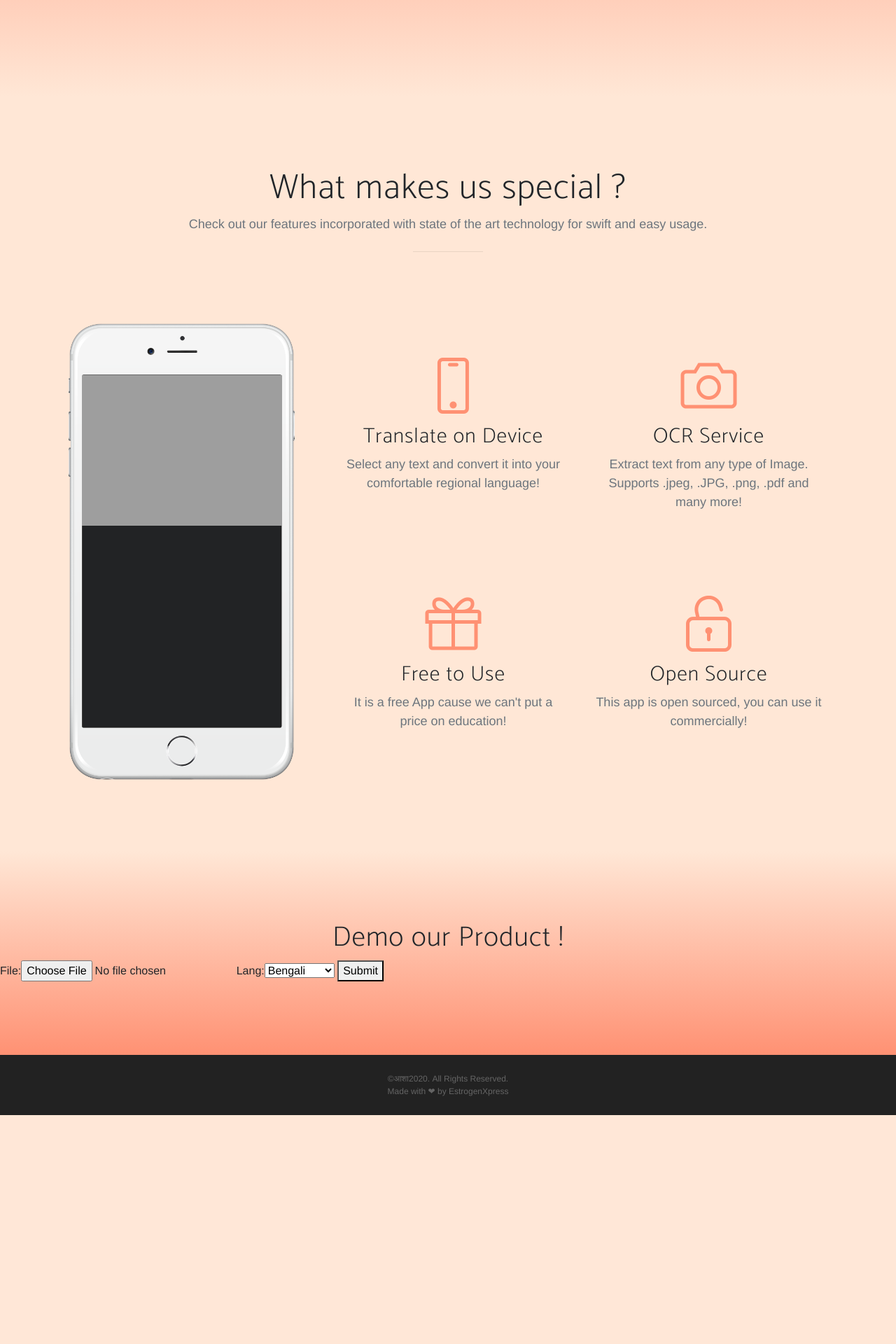
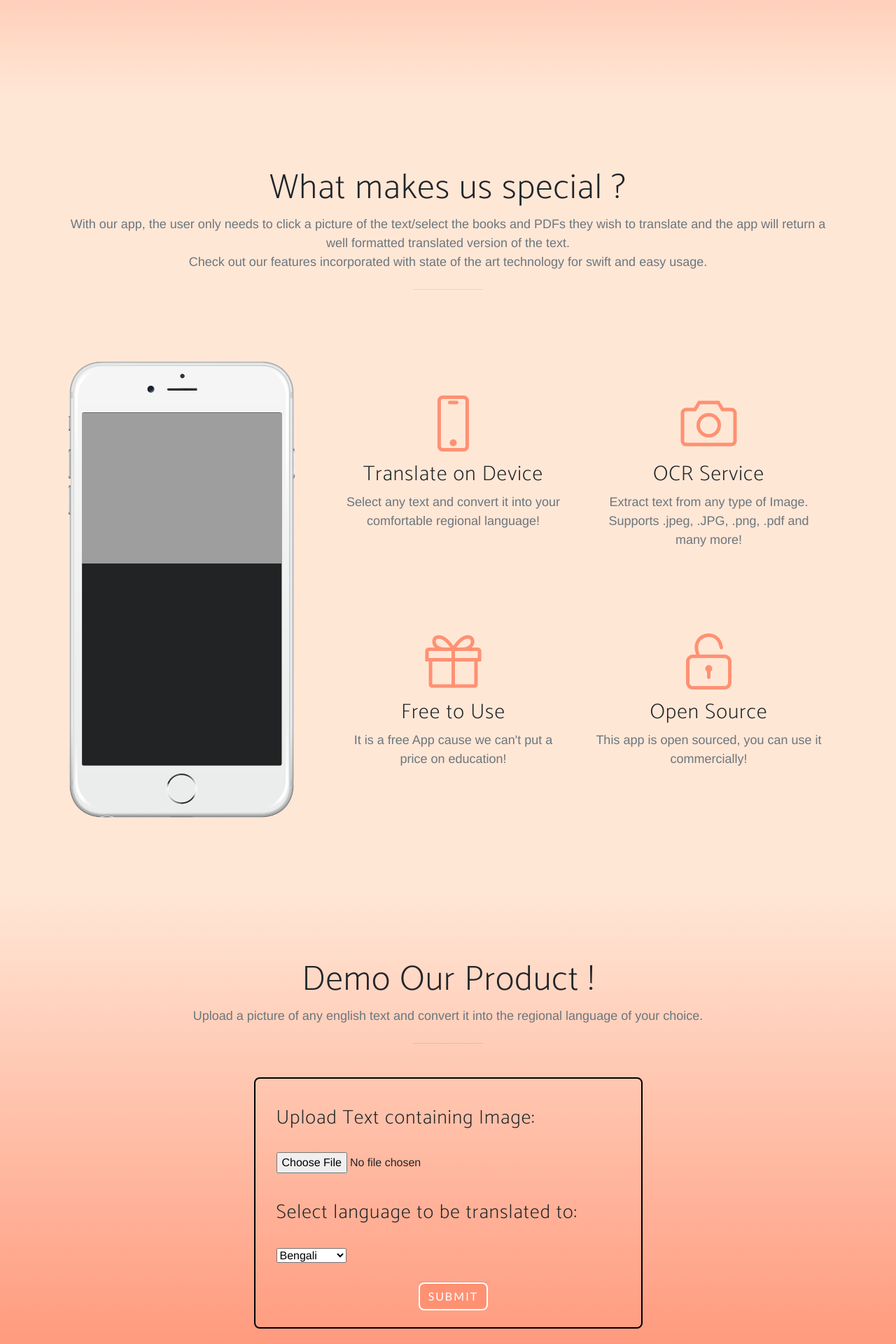
Before and after one commit to iishipatel/GHCICodeathon, a Django app: page / in a window 1280 px wide. Shown: the part 1160-3080 px from the top of the page at 70% size. Before the commit the page ends 2753 px from the top, so only its background shows below. Run offline with Django 3.2, Linux system fonts and the light colour scheme; some libraries are stand-ins or nearby versions; some web fonts are replaced; grey boxes are pictures that could not be loaded.

Commit message:
demo our product ui changes

```diff
--- a/aasha/app/templates/index.html
+++ b/aasha/app/templates/index.html
@@ -24,6 +24,27 @@
       font-weight: bold !important;
   }
 
+  .newbtn {
+      background-color: #ff9173;
+      font-size: 16px;
+      border-radius: 8px;
+      border: 2px solid white;
+      color:white;
+      transition-duration: 0.4s;
+  }
+
+  .newbtn:hover{
+      background-color: white;
+      color: black;
+      border: 2px solid black;
+  }
+
+  .enclosure{
+      border: 2px solid black;
+      border-radius: 8px;
+      padding-left: 30px;
+  }
+
     </style>
 </head>
 
@@ -45,7 +66,7 @@
             <div class="row h-100" style="text-align: center;">
                 <div class="col-lg-7 my-auto">
                     <div class="mx-auto header-content" style="text-align: justify;">
-                        <h1 class="mb-5" style="font-size: 33px;text-align: justify;"><br>Using technology to break one barrier at a time. This time we target the language barrier. Introducing आशा (Hope) - our proposed solution for quick language translation in the domain of academia. <strong>With our app, the user only needs to click a picture of the text/ select the books and PDFs&nbsp;they wish to translate and the app will return a well formatted translated version of the text.</strong><br><br></h1>
+                        <h1 class="mb-5" style="font-size: 33px;text-align: justify;"><br>Using technology to break one barrier at a time. This time we target the language barrier. Introducing आशा (Hope) - our proposed solution for quick language translation in the domain of academia.<br><br></h1>
                     </div>
                 </div>
                 <div class="col-lg-5 my-auto">
@@ -77,7 +98,7 @@
         <div class="container">
             <div class="section-heading text-center">
                 <h2>What makes us special ?</h2>
-                <p class="text-muted">Check out our features incorporated with state of the art technology for swift and easy usage.</p>
+                <p class="text-muted"> With our app, the user only needs to click a picture of the text/select the books and PDFs&nbsp;they wish to translate and the app will return a well formatted translated version of the text.<br>Check out our features incorporated with state of the art technology for swift and easy usage.</p>
                 <hr>
             </div>
             <div class="row">
@@ -124,13 +145,33 @@
         </div>
     </section>
     <section id='demo' style="background-color: #ffe7d6;background: linear-gradient(#ffe7d6,#ff9173);">
-        <h1 style="height: 48px;text-align: center;">Demo our Product !</h1>
-        <form method="post" enctype="multipart/form-data">
-            {% csrf_token %}
-            {{ form }}
-            <button type="submit" >Submit</button>
-        </form>
-
+        <div  class='container'>
+            <div class="section-heading text-center">
+                <h2>Demo Our Product !</h2>
+                <p class="text-muted">Upload a picture of any english text and convert it into the regional language of your choice.</p>
+                <hr>
+            </div>
+            <div class="col-md-6 offset-md-3 mt-5 enclosure">
+                <br>
+                <form method="post" enctype="multipart/form-data">
+                    {% csrf_token %}
+                    <div class="form-group mt-3">
+                        <h3>Upload Text containing Image: </h3>
+                        <br>
+                        {{ form.file }}
+                    </div>
+                    <br>
+                    <div class="form-group">
+                        <h3>Select language to be translated to: </h3>
+                        <br>
+                        {{ form.lang}}
+                    </div>
+                    <hr>
+                    <center><button type="submit" class="btn newbtn">Submit</button></center>
+                    <br>
+                </form>
+            </div>
+        </div>
     </section>
     <footer>
         <div class="container">
@@ -153,6 +194,15 @@
             }
         };
     </script>
+    <script>
+        $("#file-upload").css("opacity", "0");
+
+$("#file-browser").click(function(e) {
+  e.preventDefault();
+  $("#file-upload").trigger("click");
+});
+    </script>
+
 </body>
 
 </html>
```
Also changed, not shown: aasha/app/templates/translated.html (+45 -5 lines), aasha/media/test4_5BSf4hr.PNG (added), aasha/media/test4_FTOtXHW.PNG (added), aasha/media/test4_JSeCzO0.PNG (added), aasha/media/test4_MXNpx4y.PNG (added), aasha/media/test4_Rhf1H4f.PNG (added), aasha/media/test4_fv98Oqi.PNG (added), aasha/media/test4_hvfDrxl.PNG (added), aasha/media/test4_tID28gL.PNG (added), aasha/media/test4_x9K6UZM.PNG (added), aasha/media/test4_ybCH1WD.PNG (added), aasha/static/css/untitled.css (line endings or trailing spaces).
